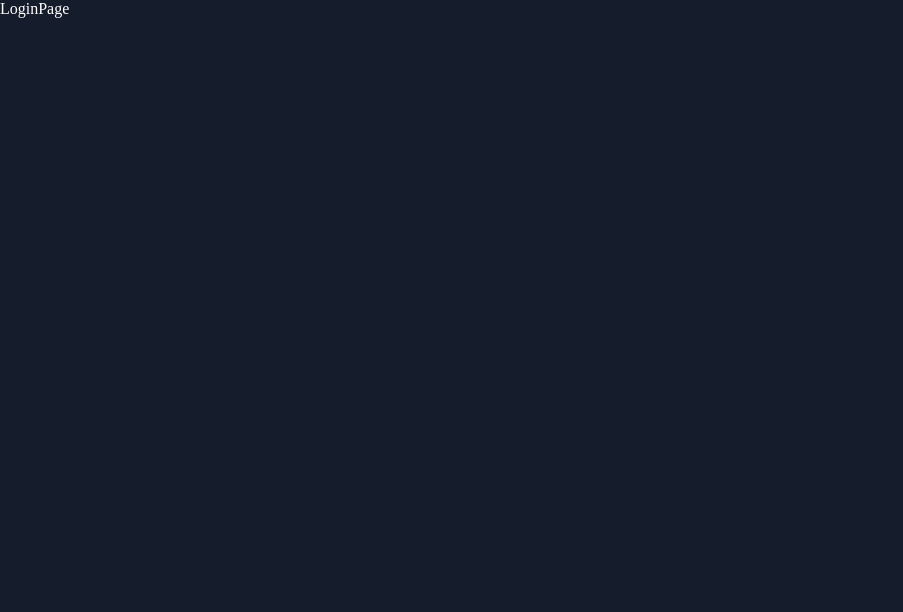
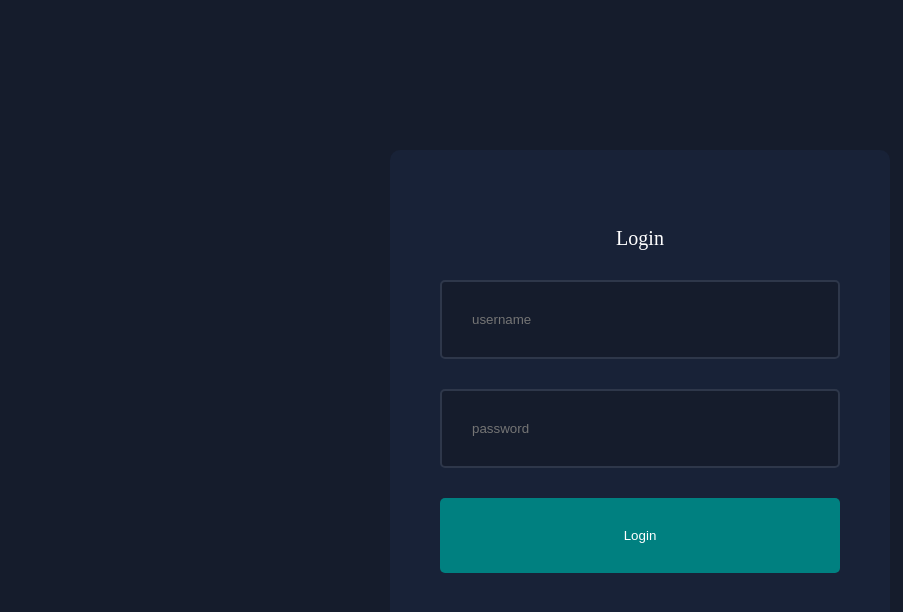
Before and after one commit to notcoder-stack/Admin-App, a Next.js app: page /login in a window 1280 px wide. Shown: the top 612 px of the page, without its empty margins (0-903 px from the left). Built offline with nearby package versions, Linux system fonts and the light colour scheme.

Commit message:
SingleProductPage and LoginPage Creation

```diff
--- a/app/dashboard/products/page.jsx
+++ b/app/dashboard/products/page.jsx
@@ -44,7 +44,7 @@
             <td>34</td>
             <td>
               <div className={styles.buttons}>
-                <Link href="/">
+                <Link href="/dashboard/products/test">
                   <button className={`${styles.button} ${styles.view}`}>
                     View
                   </button>
@@ -74,7 +74,7 @@
             <td>34</td>
             <td>
               <div className={styles.buttons}>
-                <Link href="/">
+                <Link href="/dashboard/products/test">
                   <button className={`${styles.button} ${styles.view}`}>
                     View
                   </button>
--- a/app/login/page.jsx
+++ b/app/login/page.jsx
@@ -1,9 +1,23 @@
+import styles from "@/app/ui/login/login.module.css";
+
 const LoginPage = () => {
   return (
-    <div>
-      LoginPage
+    <div className={styles.container}>
+      <form action="" className={styles.form}>
+        <h3>Login</h3>
+        <input type="text" name="username" placeholder="username" required />
+        <input
+          type="password"
+          name="password"
+          placeholder="password"
+          required
+        />
+        <button type="submit" className={styles.button}>
+          Login
+        </button>
+      </form>
     </div>
   );
-}
+};
 
 export default LoginPage;
--- /dev/null
+++ b/app/ui/dashboard/products/singleProduct/singleProduct.module.css
@@ -0,0 +1,62 @@
+.container {
+    display: flex;
+    gap: 50px;
+    margin-top: 20px;
+}
+
+.infoContainer {
+    flex: 1;
+    background-color: var(--bgSoft);
+    padding: 20px;
+    border-radius: 10px;
+    font-weight: bold;
+    color: var(--textSoft);
+    height: max-content;
+}
+
+.imgContainer {
+    width: 100%;
+    height: 300px;
+    position: relative;
+    border-radius: 10px;
+    overflow: hidden;
+    margin-bottom: 20px;
+}
+
+.formContainer {
+    flex: 3;
+    background-color: var(--bgSoft);
+    padding: 20px;
+    border-radius: 10px;
+}
+
+.form {
+    display: flex;
+    flex-direction: column;
+}
+
+.form input,
+.form textarea,
+.form select {
+    padding: 20px;
+    border: 2px solid #2e374a;
+    border-radius: 5px;
+    background-color: var(--bg);
+    color: var(--text);
+    margin: 10px 0px;
+}
+
+.form label {
+    font-size: 12px;
+}
+
+.form button {
+    width: 100%;
+    padding: 20px;
+    background-color: teal;
+    color: var(--text);
+    border: none;
+    border-radius: 5px;
+    cursor: pointer;
+    margin-top: 20px;
+}
--- /dev/null
+++ b/app/ui/login/login.module.css
@@ -0,0 +1,43 @@
+.container {
+    display: flex;
+    justify-content: center;
+    align-items: center;
+    height: 100vh;
+    width: 100%;
+}
+
+.form {
+    background-color: var(--bgSoft);
+    padding: 50px;
+    border-radius: 10px;
+    width: 500px;
+    height: 500px;
+    display: flex;
+    flex-direction: column;
+    justify-content: center;
+    gap: 30px;
+}
+
+.form input {
+    padding: 30px;
+    border: 2px solid #2e374a;
+    border-radius: 5px;
+    background-color: var(--bg);
+    color: var(--text);
+}
+
+.form button {
+    padding: 30px;
+    background-color: teal;
+    color: var(--text);
+    border: none;
+    border-radius: 5px;
+    cursor: pointer;
+}
+
+.form h3 {
+    display: flex;
+    justify-content: center;
+    font-size: 20px;
+    font-weight: 500;
+}
```
Also changed, not shown: app/dashboard/products/[id]/page.jsx (added, +44 -0 lines), app/ui/globals.css (indentation only).
